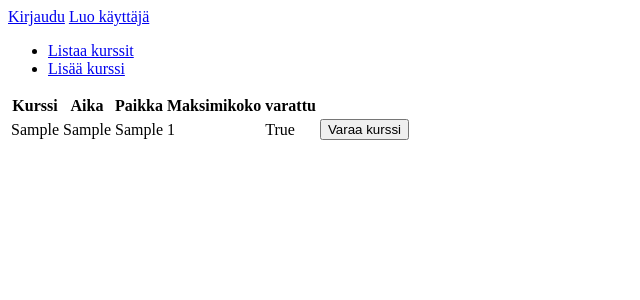
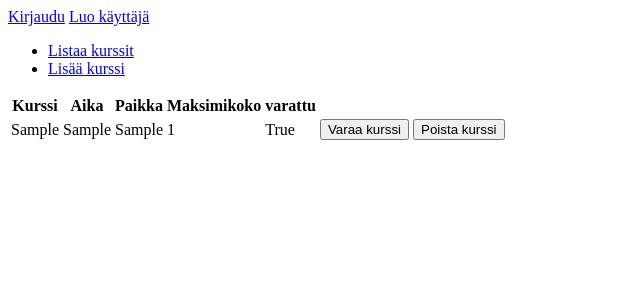
Before and after one commit to robertrantanen/Kurssitarjonta-ja-kurssipaikan-varaus, a Flask app: page /kurssit in a window 1280 px wide. Shown: the top 300 px of the page, without its empty margins (0-640 px from the left). Run offline with Flask 2, Linux system fonts and the light colour scheme; tables that the repository leaves empty hold one stand-in row (values such as "Sample post").

Commit message:
kurssin poistaminen

```diff
--- a/application/kurssit/views.py
+++ b/application/kurssit/views.py
@@ -32,3 +32,13 @@ def kurssit_create():
     db.session().commit()
 
     return redirect(url_for("kurssit_index"))
+
+@app.route("/kurssit/delete/<kurssi_id>/", methods=["POST"])
+def kurssit_delete(kurssi_id):
+    k = Kurssi.query.get(kurssi_id)
+
+    if k:
+        db.session().delete(k)
+        db.session().commit()
+
+    return redirect(url_for("kurssit_index"))
--- a/application/templates/kurssit/list.html
+++ b/application/templates/kurssit/list.html
@@ -21,6 +21,11 @@
           <input type="submit" value="Varaa kurssi"/>
         </form>
       </td>
+      <td>
+        <form method="POST" action="{{ url_for('kurssit_delete', kurssi_id=kurssi.id)}}">
+            <input type="submit" value="Poista kurssi"/>
+        </form>
+      </td>
     </tr>
     {% endfor %}
   </table>
```
